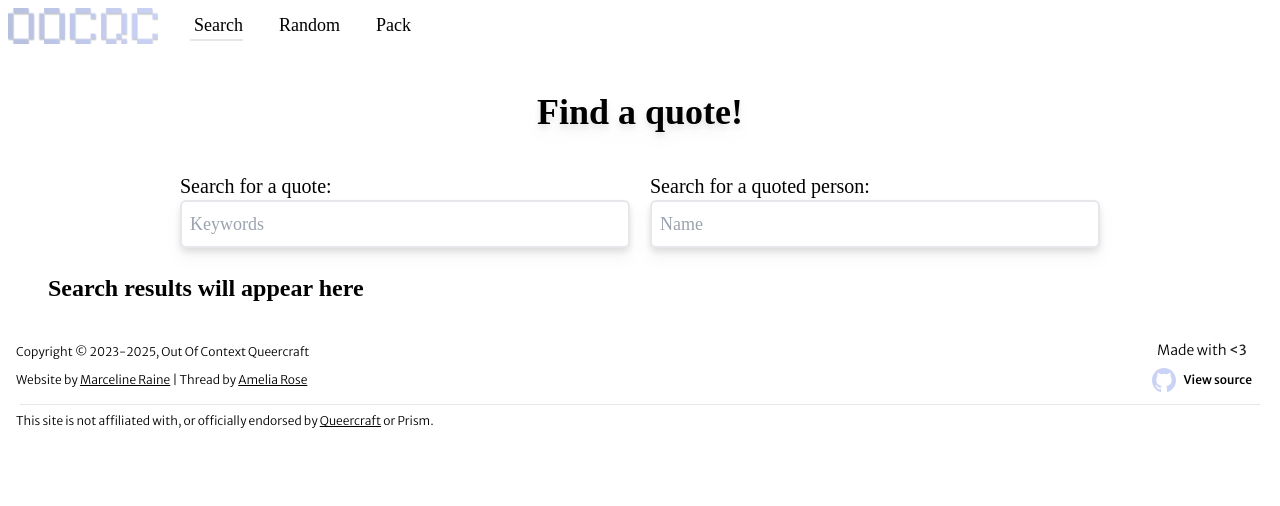
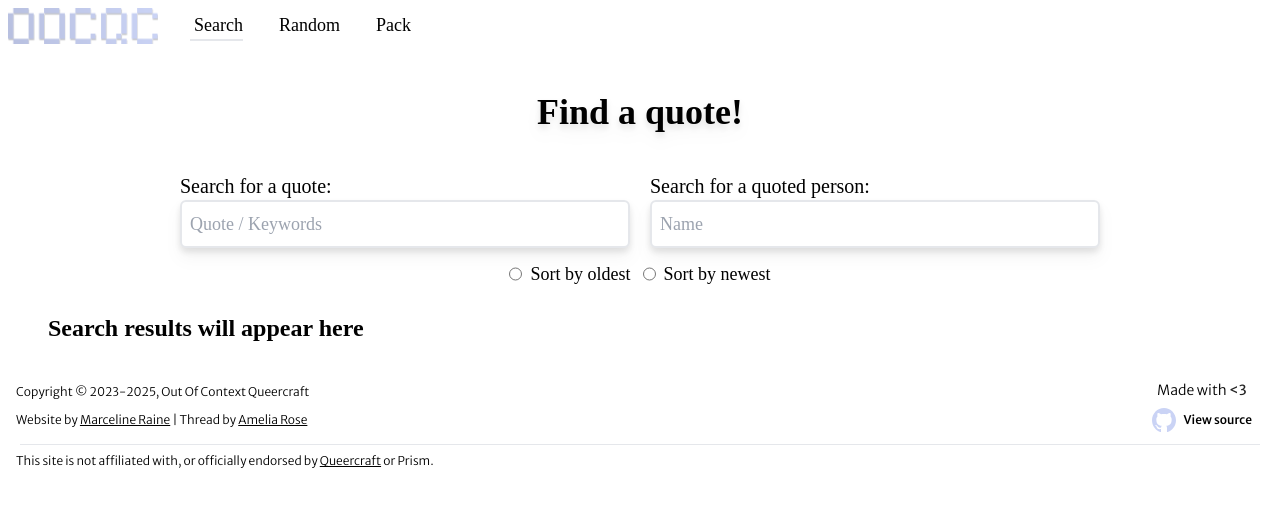
Before and after one commit to Meowcelinee/oocqc-page, a Next.js app: page /search in a window 1280 px wide. Shown: the top 506 px of the page. Built offline with nearby package versions, Linux system fonts and the light colour scheme; a web font is replaced by a local one; what @catppuccin/tailwindcss would draw is missing.

Commit message:
add quote sorting

```diff
--- a/src/app/search/page.tsx
+++ b/src/app/search/page.tsx
@@ -5,7 +5,7 @@ import { Quote } from '@/data/quotes/quotes';
 import ScrollToTop from '@/components/search/ScrollToTop';
 
 interface SearchPageProps {
-    searchParams?: Promise<{ quote: string; name: string }>;
+    searchParams?: Promise<{ quote: string; name: string; sort?: string }>;
 }
 
 function EnterSearchTerm() {
@@ -18,16 +18,11 @@ function EnterSearchTerm() {
     );
 }
 
-/*
- *  TODO:
- *   - display a list of the people being quoted, with the number of times theyre quoted
- *   - (do this when you have a better understanding of array methods)
- */
-
 export default async function SearchPage(props: SearchPageProps) {
     const searchParams = await props.searchParams;
     const quoteFilter = searchParams?.quote;
     const nameFilter = searchParams?.name;
+    const sortMethod = searchParams?.sort;
 
     const handleFilter = (quotes: Quote[]): Quote[] | void => {
         if (!quoteFilter && !nameFilter) return;
@@ -44,7 +39,18 @@ export default async function SearchPage(props: SearchPageProps) {
             );
     };
 
+    const handleSort = (quotes: Quote[] | void): Quote[] | void => {
+        if (!sortMethod) return quotes;
+
+        if (sortMethod === 'newest')
+            return quotes?.sort((a, b) => {
+                return a.id > b.id ? -1 : a.id < b.id ? 1 : 0;
+            });
+        return quotes;
+    };
+
     const filteredQuotes = handleFilter(validQuotes);
+    const sortedQuotes = handleSort(filteredQuotes);
 
     return (
         <div className='flex-col md:py-4 py-2'>
@@ -61,15 +67,19 @@ export default async function SearchPage(props: SearchPageProps) {
                     <EnterSearchTerm />
                 ) : (
                     <>
-                        <h2 className='md:text-4xl text-2xl text-sky font-bold mt-2'>
+                        <h2 className='md:text-4xl text-2xl text-sky font-bold mt-2 tracking-wide'>
                             Found {filteredQuotes?.length} result
                             {filteredQuotes?.length !== 1 && 's'}
                             {filteredQuotes?.length !== 0 ? ':' : '.'}
                         </h2>
+                        <p className='text-lg text-overlay1 tracking-wide'>
+                            Sorting by {sortMethod ?? 'oldest'}
+                        </p>
 
-                        {filteredQuotes?.map(q => {
-                            return <QuoteResult key={q.id} {...q} />;
-                        })}
+                        {sortedQuotes &&
+                            sortedQuotes.map(q => {
+                                return <QuoteResult key={q.id} {...q} />;
+                            })}
                     </>
                 )}
             </div>
--- a/src/components/search/QuoteForm.tsx
+++ b/src/components/search/QuoteForm.tsx
@@ -5,7 +5,7 @@ import { usePathname, useRouter, useSearchParams } from 'next/navigation';
 import { useDebouncedCallback } from 'use-debounce';
 
 export default function QuoteForm() {
-    const { replace } = useRouter();
+    const router = useRouter();
     const pathname = usePathname();
     const searchParams = useSearchParams();
 
@@ -21,10 +21,18 @@ export default function QuoteForm() {
             value ? params.set(query, value) : params.delete(query);
 
             // update url
-            replace(`${pathname}?${params.toString()}`);
+            router.replace(`${pathname}?${params.toString()}`);
         },
         500 // 500ms delay
     );
+
+    const handleSort = (val: string) => {
+        const param = new URLSearchParams(searchParams);
+
+        val === 'newest' ? param.set('sort', 'newest') : param.delete('sort');
+
+        router.replace(`${pathname}?${param.toString()}`);
+    };
 
     return (
         <Form action='/search' className='flex flex-col justify-center w-full'>
@@ -36,7 +44,7 @@ export default function QuoteForm() {
                     <input
                         name='quote'
                         className='bg-surface0 rounded-md border-surface1 border-2 drop-shadow-lg text-lg py-2 px-2 mx-auto w-full transition duration-300 focus:outline-none focus:border-sky focus:bg-base'
-                        placeholder='Keywords'
+                        placeholder='Quote / Keywords'
                         onChange={e => handleSearch('quote', e.target.value)}
                         defaultValue={searchParams.get('quote')?.toString()}
                         autoComplete='off'
@@ -56,6 +64,28 @@ export default function QuoteForm() {
                     />
                 </div>
             </div>
+            <div className='flex md:justify-center gap-3 mt-3 md:text-lg text-subtext1'>
+                <label className='flex my-auto'>
+                    <input
+                        type='radio'
+                        name='sort'
+                        value='oldest'
+                        className='mr-2'
+                        onChange={e => handleSort(e.target.value)}
+                    />
+                    Sort by oldest
+                </label>
+                <label className='flex my-auto'>
+                    <input
+                        type='radio'
+                        name='sort'
+                        value='newest'
+                        className='mr-2'
+                        onChange={e => handleSort(e.target.value)}
+                    />
+                    Sort by newest
+                </label>
+            </div>
         </Form>
     );
 }
```
